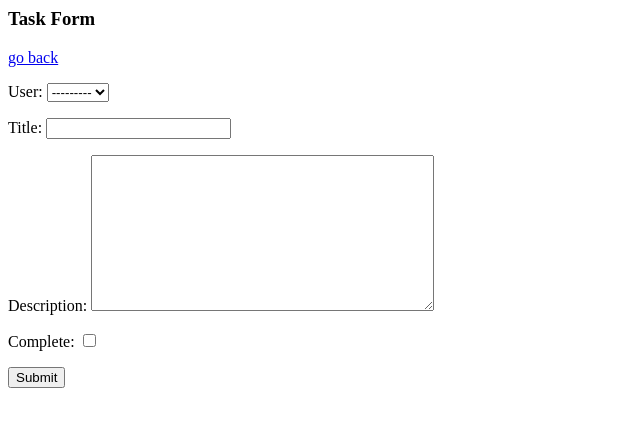
After one commit to novalnabihan/djangotodo, a Django app: page /task-create in a window 1280 px wide. The commit adds this page. Shown: the top 427 px of the page, without its empty margins (0-640 px from the left). Run offline with Django 5.2, Linux system fonts and the light colour scheme.

Commit message:
feat: add create function

```diff
--- /dev/null
+++ b/tasks/templates/tasks/task_form.html
@@ -0,0 +1,7 @@
+<h3>Task Form</h3>
+<a href = "{% url 'taskslist' %}">go back</a>
+<form method ="POST" acntion="">
+    {% csrf_token %}
+    {{form.as_p}}
+    <input type="submit" value="Submit">
+</form>
--- a/tasks/templates/tasks/task_list.html
+++ b/tasks/templates/tasks/task_list.html
@@ -1,5 +1,5 @@
 <h1>My To Do List</h1>
-
+<a href ="{% url 'task_create' %}">Add Task</a>
 <table>
     <tr>
         <th>Item</th>
--- a/tasks/urls.py
+++ b/tasks/urls.py
@@ -1,7 +1,8 @@
 from django.urls import path
-from .views import TaskList, TaskDetail
+from .views import TaskList, TaskDetail,TaskCreate
 
 urlpatterns = [
     path('', TaskList.as_view(), name='taskslist'),
-    path('task/<int:pk>', TaskDetail.as_view(), name='task_detail')
+    path('task/<int:pk>', TaskDetail.as_view(), name='task_detail'),
+    path('task-create', TaskCreate.as_view(), name='task_create'),
 ]
--- a/tasks/views.py
+++ b/tasks/views.py
@@ -2,6 +2,8 @@ from django.shortcuts import render
 from django.http import HttpResponse
 from django.views.generic.list import ListView
 from django.views.generic.detail import DetailView
+from django.views.generic.edit import CreateView
+from django.urls import reverse_lazy
 from .models import Task
 # Create your views here.
 
@@ -12,3 +14,8 @@ class TaskList(ListView):
 class TaskDetail(DetailView):
     model = Task
     context_object_name = 'task'
+
+class TaskCreate(CreateView):
+    model = Task
+    fields = '__all__'
+    success_url = reverse_lazy('taskslist')
```
